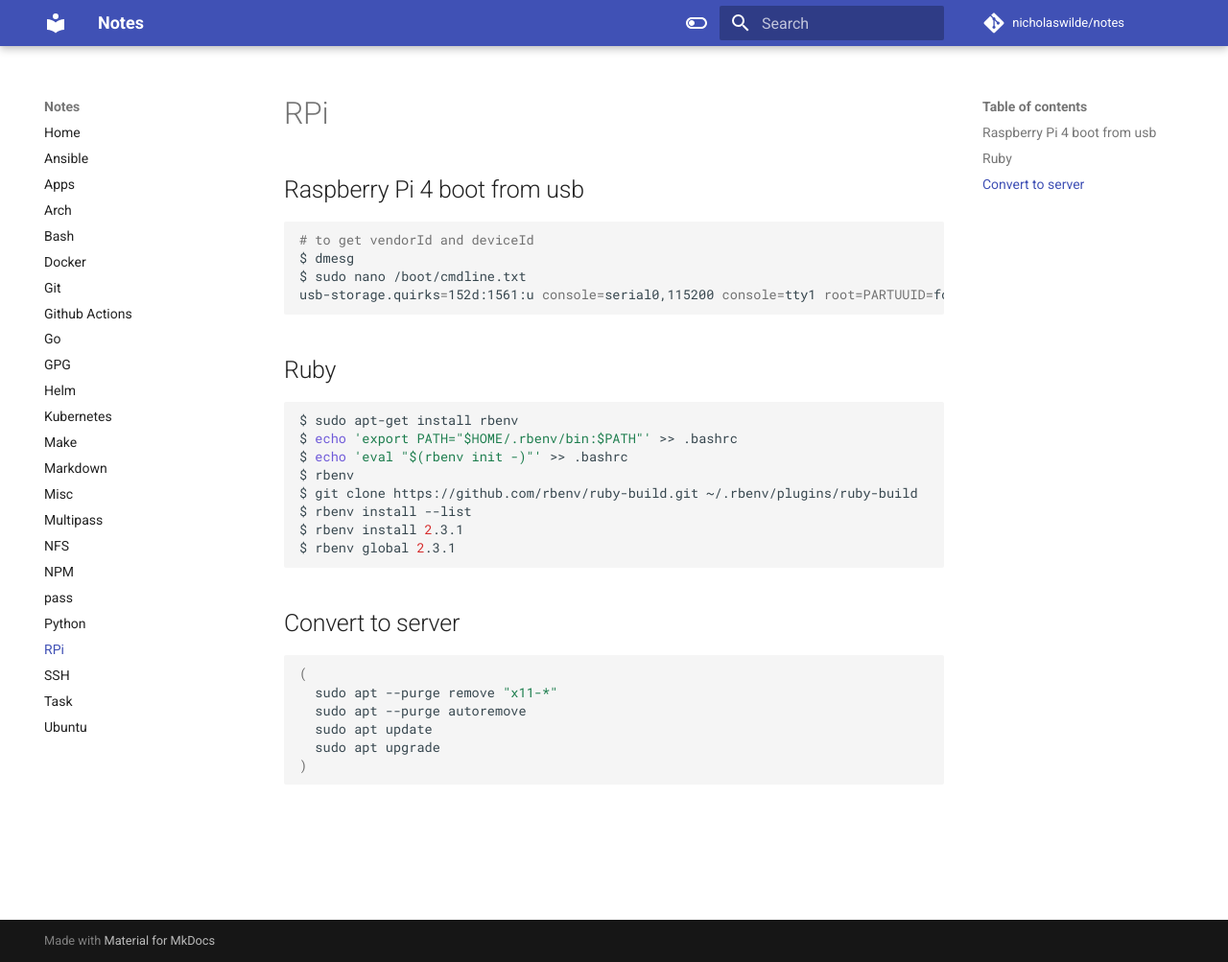
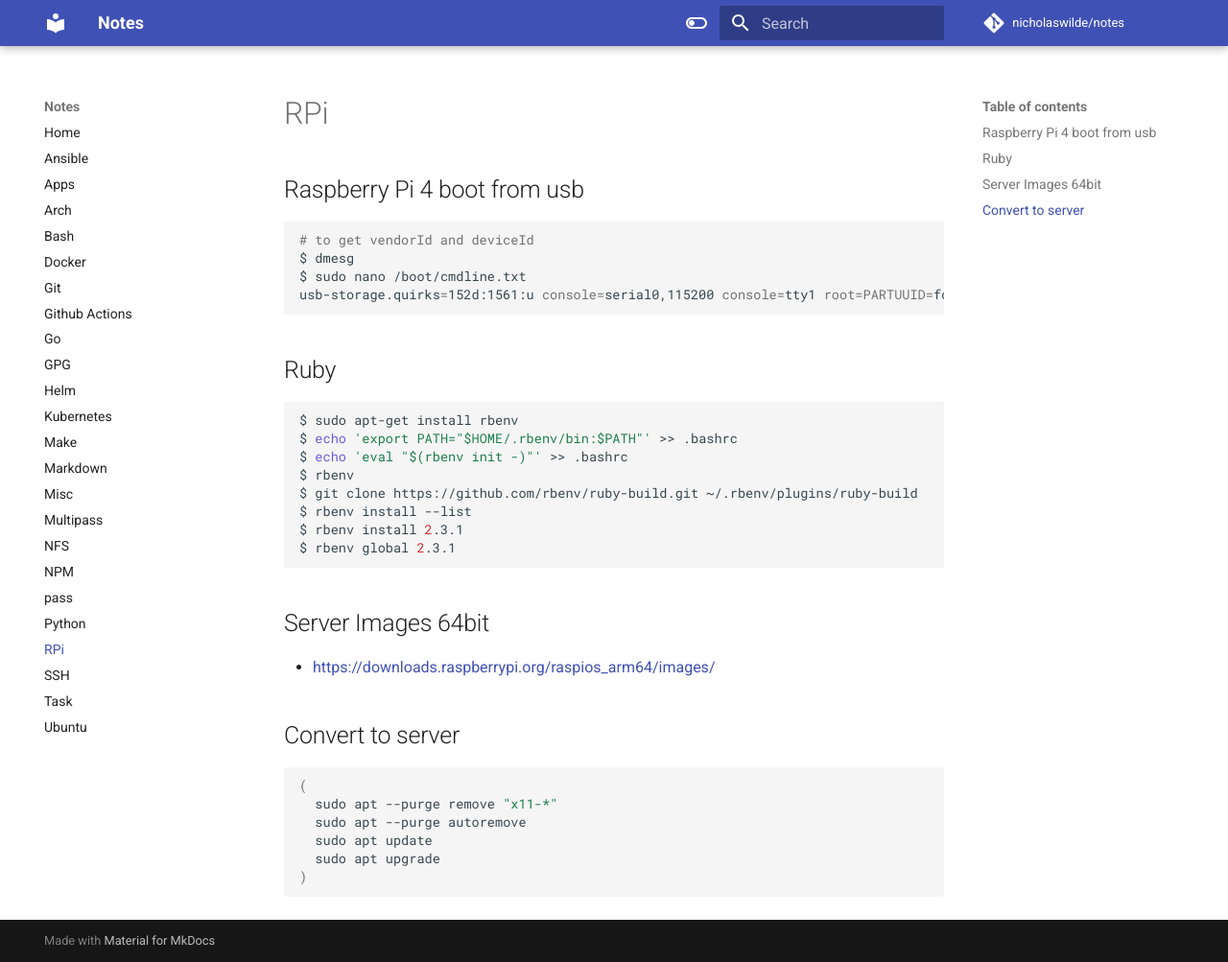
Before and after one commit to nicholaswilde/notes, an MkDocs documentation site: the page built from docs/rpi.md, in a window 1280 px wide and 1003 px high. Shown: the whole window at 96% size. Built offline with MkDocs 1.6.1 and Material for MkDocs 9.7.7, drawn with Linux system fonts in a browser that asks for light colours; comment, search, counter and statistics services are not loaded.

Commit message:
Update rpi.md

````diff
--- a/docs/rpi.md
+++ b/docs/rpi.md
@@ -22,6 +22,10 @@ $ rbenv install 2.3.1
 $ rbenv global 2.3.1
 ```
 
+## Server Images 64bit
+
+- [https://downloads.raspberrypi.org/raspios_arm64/images/](https://downloads.raspberrypi.org/raspios_arm64/images/)
+
 ## Convert to server
 ```bash
 (
````
